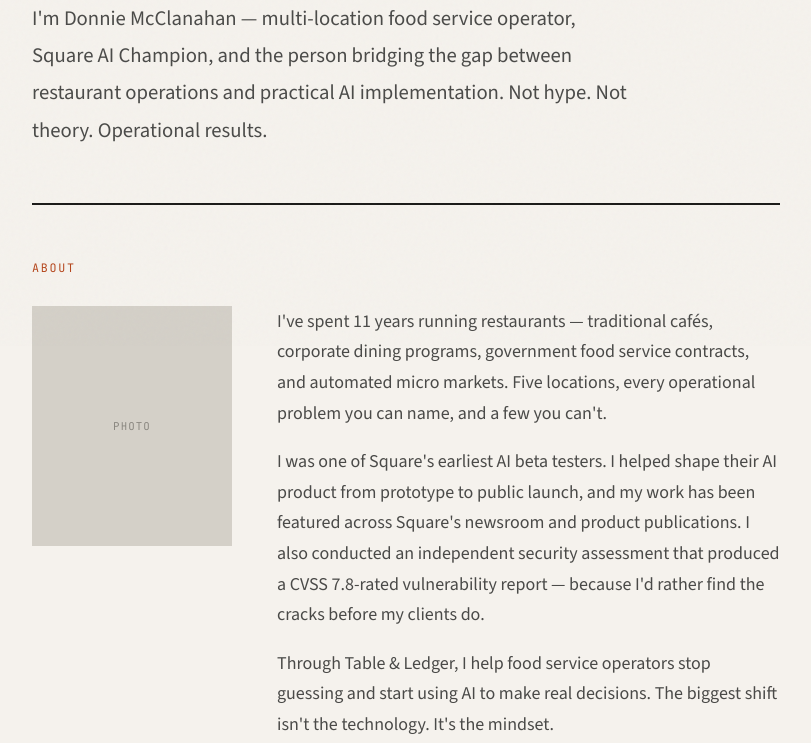
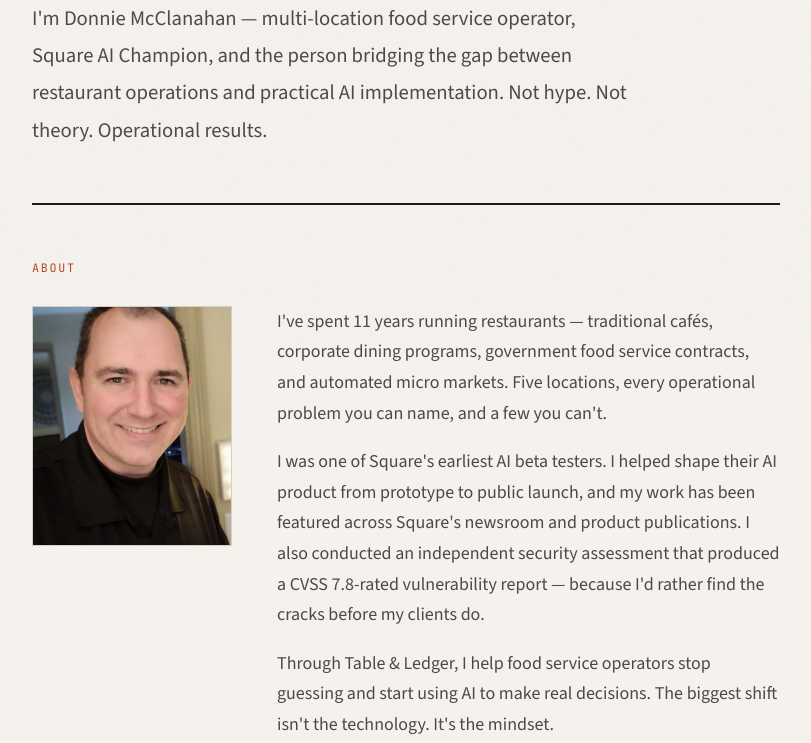
Before and after one commit to foodknoxville/tableandledger, a plain HTML site: page index.html in a window 1280 px wide. Shown: the part 454-1197 px from the top of the page, without its empty margins (234-1045 px from the left). Drawn offline with nearby package versions, Linux system fonts and the light colour scheme.

Commit message:
Update index.html

```diff
--- a/index.html
+++ b/index.html
@@ -508,7 +508,7 @@
         <section id="about" class="reveal">
             <span class="section-label">About</span>
             <div class="bio-grid">
-                <div class="bio-photo">Photo</div>
+                <img class="bio-photo" src="/donnie.jpg" alt="Donnie McClanahan" style="object-fit: cover;">
                 <div class="bio-text">
                     <p>I've spent 11 years running restaurants — traditional cafés, corporate dining programs, government food service contracts, and automated micro markets. Five locations, every operational problem you can name, and a few you can't.</p>
                     <p>I was one of Square's earliest AI beta testers. I helped shape their AI product from prototype to public launch, and my work has been featured across Square's newsroom and product publications. I also conducted an independent security assessment that produced a CVSS 7.8-rated vulnerability report — because I'd rather find the cracks before my clients do.</p>
```
